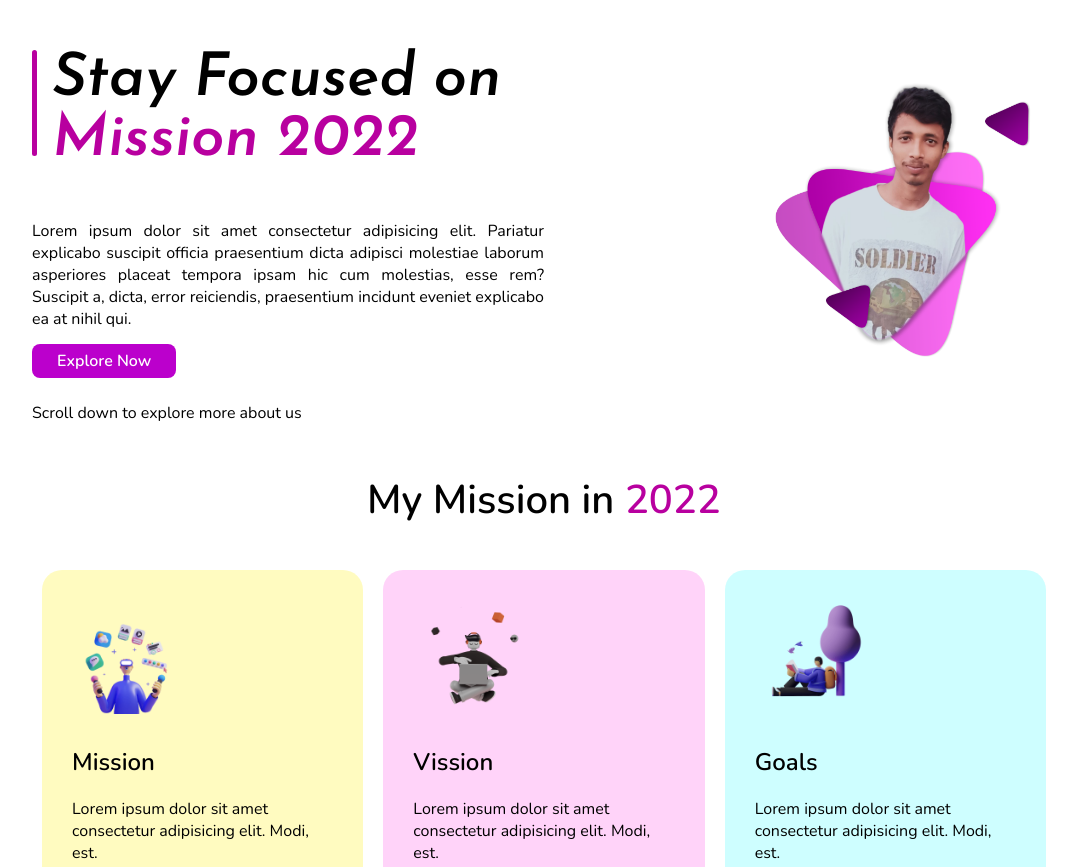
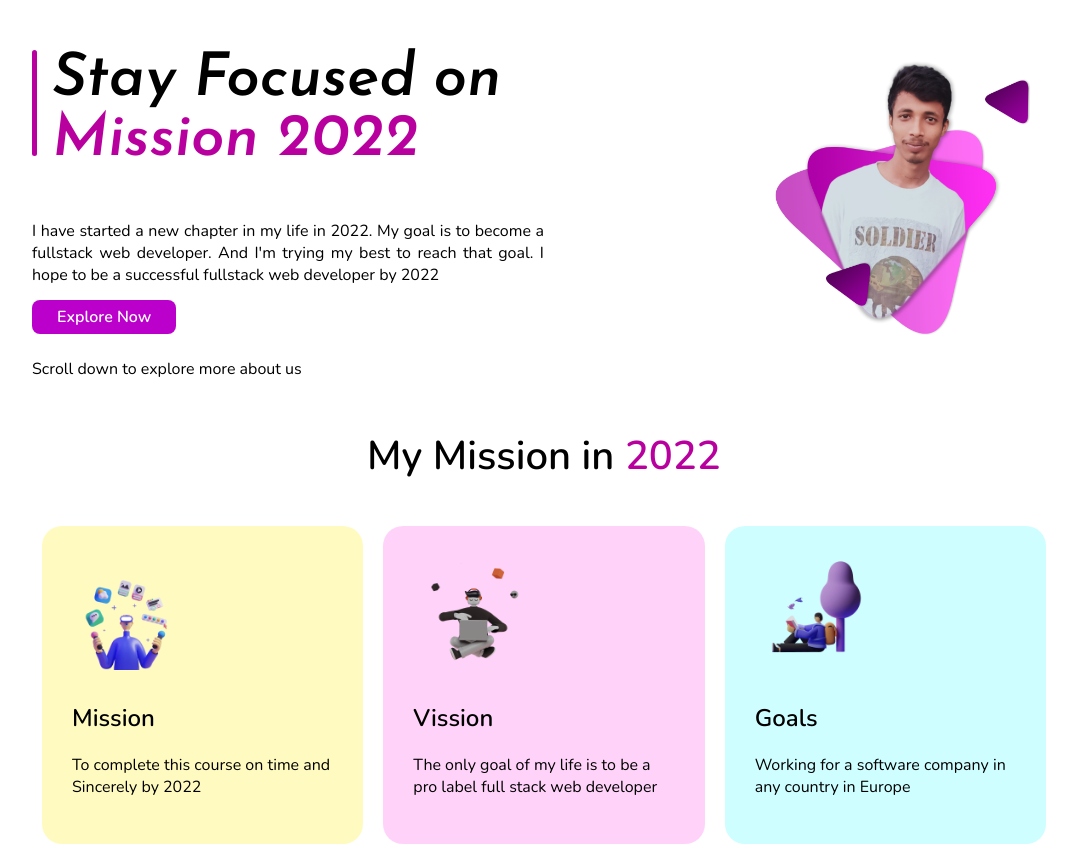
Before and after one commit to mehedy201/Mehedi_Assinment_Portfolio, a plain HTML site: page index.html in a window 1280 px wide. Shown: the top 867 px of the page, without its empty margins (96-1173 px from the left). Drawn offline with nearby package versions, Linux system fonts and the light colour scheme.

Commit message:
new content

```diff
--- a/index.html
+++ b/index.html
@@ -19,7 +19,7 @@
                     <div class="cover_title">
                         <h1>Stay Focused on <br><span class="heighlight">Mission 2022</span></h1>
                     </div>
-                    <p class="button_before">Lorem ipsum dolor sit amet consectetur adipisicing elit. Pariatur explicabo suscipit officia praesentium dicta adipisci molestiae laborum asperiores placeat tempora ipsam hic cum molestias, esse rem? Suscipit a, dicta, error reiciendis, praesentium incidunt eveniet explicabo ea at nihil qui.</p>
+                    <p class="button_before">I have started a new chapter in my life in 2022. My goal is to become a fullstack web developer. And I'm trying my best to reach that goal. I hope to be a successful fullstack web developer by 2022</p>
                     <a class="btn" target="blank" href="#">Explore Now</a>
                     <p class="button_after">Scroll down to explore more about us</p>
                 </div>
@@ -40,17 +40,17 @@
                 <div class="mission fdiv">
                     <img src="image/icon/illustrator-1.png" alt="">
                     <h2>Mission</h2>
-                    <p>Lorem ipsum dolor sit amet consectetur adipisicing elit. Modi, est.</p>
+                    <p>To complete this course on time and Sincerely by 2022</p>
                 </div>
                 <div class="vission fdiv">
                     <img src="image/icon/illustrator-2.png" alt="">
                     <h2>Vission</h2>
-                    <p>Lorem ipsum dolor sit amet consectetur adipisicing elit. Modi, est.</p>
+                    <p>The only goal of my life is to be a pro label full stack web developer </p>
                 </div>
                 <div class="goals fdiv">
                     <img src="image/icon/illustrator-3.png" alt="">
                     <h2>Goals</h2>
-                    <p>Lorem ipsum dolor sit amet consectetur adipisicing elit. Modi, est.</p>
+                    <p>Working for a software company in any country in Europe</p>
                 </div>
             </div>
         </div>
--- a/style.css
+++ b/style.css
@@ -95,6 +95,7 @@ body{
     width: auto;
 }
 .all_rulles .fdiv{
+    flex: 1;
     margin: 10px;
     padding: 30px;
     border-radius: 20px;
```
